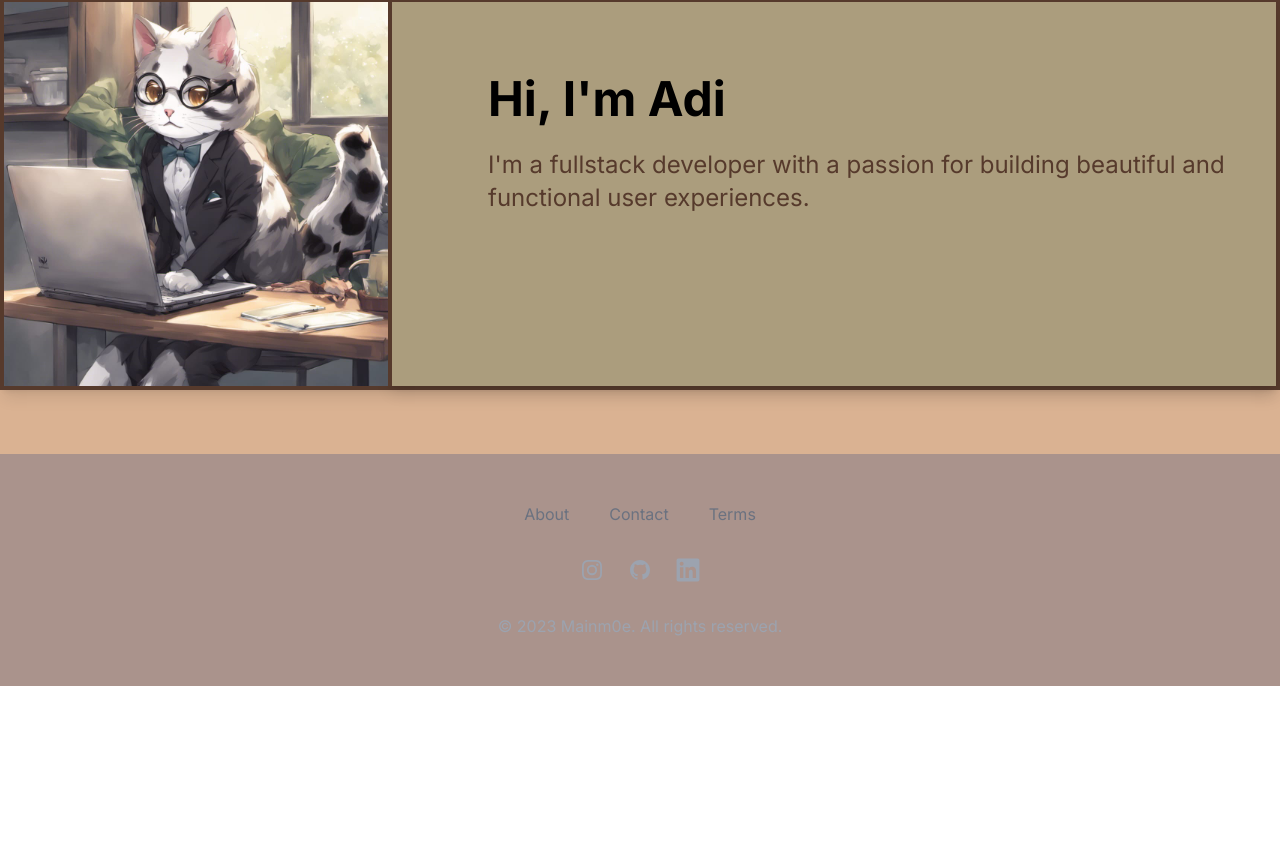
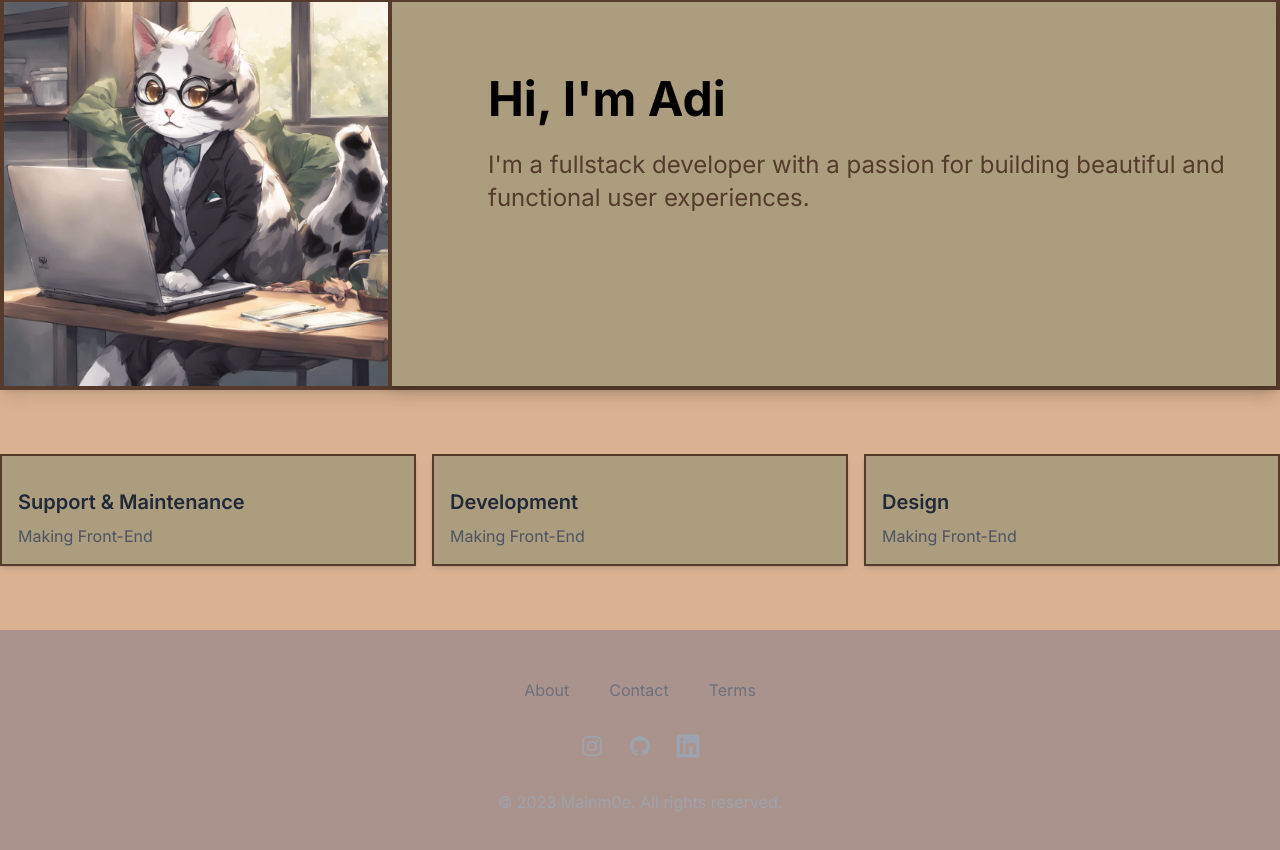
Before and after one commit to Mainm0e/mainm0e_page, a Next.js app: page / in a window 1280 px wide. Shown: the part 866-1716 px from the top of the page. Before the commit the page ends 1552 px from the top, so only its background shows below. Built offline with nearby package versions, Linux system fonts and the light colour scheme.

Commit message:
update services component

```diff
--- a/app/page.tsx
+++ b/app/page.tsx
@@ -1,6 +1,7 @@
 import { features } from "process";
 import Hero from "../components/section/Hero";
 import Introduction from "../components/section/Introduction";
+import Services from "../components/section/Services";
 /* portfolio fullstact developer */
 export default function Home() {
   return (
@@ -15,9 +16,11 @@ export default function Home() {
       <section id="introduction" className="pb-16 flex justify-center">
         <Introduction />
       </section>
+      <section id="services" className="pb-16 flex justify-center">
+        <Services />
+      </section>
 {/* //! relesed later
       <section id="featured_projects"></section>
-      <section id="services"></section>
      */}
     </main>
   );
--- a/components/header/Navbar.tsx
+++ b/components/header/Navbar.tsx
@@ -43,24 +43,26 @@ function Navbar() {
   };
 
   const styleHandler = () => {
+    console.log("scrollPosition", path)
    if (path === "/") {
       if (scrollPosition < 500) {
-        return true ;
+        return false ;
       } else {
-        return false ;
+        return true;
       }
     } else {
-      return false;
+      return true;
     }
   };
 
   return (
     <>
-    {(path === "/") ? (
+    {(path !== "/") ? (
+
 <nav
 className="navbar bg-primary md:px-40 fixed top-0 z-20 left-0 right-0"
 style={{
-        backgroundColor: `rgba(86,58,44, ${styleHandler() ? 0.1 : 1})`,
+  backgroundColor: `rgba(86,58,44,1)`,
   transition: "background-color 0.5s ease",
 }}
 data-aos="fade-down"
@@ -120,7 +122,7 @@ function Navbar() {
       <nav
       className="navbar bg-primary md:px-40 fixed top-0 z-20 left-0 right-0"
       style={{
-          backgroundColor: `rgba(86,58,44,1)`,
+        backgroundColor: `rgba(86,58,44, ${styleHandler() ? 1 : 0.1})`,
         transition: "background-color 0.5s ease",
       }}
       data-aos="fade-down"
--- a/components/section/AboutProject.tsx
+++ b/components/section/AboutProject.tsx
@@ -51,7 +51,7 @@ export default function AboutProject() {
     ) : (
         <div className="flex flex-row flex-wrap justify-center gap-5">
         {data.web_applications.map((project, index) => (
-            <div className="card w-96 bg-neutral shadow-xl">
+            <div className="card w-96 bg-neutral shadow-xl" key={index}>
                 <figure >
                 <img
                     src={project.image}
--- /dev/null
+++ b/components/section/Services.tsx
@@ -0,0 +1,67 @@
+"use client";
+import React, { useEffect, useState } from "react";
+
+interface info {
+  Title: string;
+  Description: string;
+  Icon: string;
+}
+
+interface services {
+  "web applications": info[];
+}
+interface services_data {
+  my_services: services;
+}
+
+export default function Services() {
+  const [data, setData] = useState<services_data>({
+    my_services: {
+      "web applications": [],
+    },
+  });
+  const [isLoading, setIsLoading] = useState(true);
+
+  useEffect(() => {
+    fetch("./data/services.json")
+      .then((response) => response.json())
+      .then((jsonData: services_data) => {
+        setData(jsonData);
+        setTimeout(() => {
+          setIsLoading(false);
+        }, 1000);
+      })
+      .catch((error) => {
+        console.error("Error loading JSON data:", error);
+      });
+  }, []);
+
+  return (
+    <>
+      <div className="container">
+        {isLoading ? (
+          <div className="flex flex-row items-center justify-center">
+            <span className="loading loading-spinner loading-lg"></span>
+          </div>
+        ) : (
+          <div className="grid grid-cols-1 md:grid-cols-2 lg:grid-cols-3 gap-4">
+            {data.my_services["web applications"].map((service, index) => (
+              <div className="bg-accent p-4 border-2 border-primary shadow-md" key={index}>
+                {/* Icon */}
+                <div className="text-3xl text-text-label mb-4">
+                  <i className={service.Icon}></i>
+                </div>
+
+                {/* Title */}
+                <h2 className="text-xl font-semibold mb-2">{service.Title}</h2>
+
+                {/* Description */}
+                <p className="text-gray-600">{service.Description}</p>
+              </div>
+            ))}
+          </div>
+        )}
+      </div>
+    </>
+  );
+}
--- /dev/null
+++ b/public/data/services.json
@@ -0,0 +1,22 @@
+{
+    "my_services": {
+        "web applications": [{
+                "Title": "Support & Maintenance",
+                "Description": "Making Front-End",
+                "Icon": "fa-solid fa-screwdriver-wrench fa-bounce"
+            },
+            {
+                "Title": "Development",
+                "Description": "Making Front-End",
+                "Icon": "fa-solid fa-code fa-beat"
+            },
+            {
+                "Title": "Design",
+                "Description": "Making Front-End",
+                "Icon": "fa-solid fa-paintbrush fa-flip"
+
+            }
+
+        ]
+    }
+}
```
Lines whose indentation alone changed are shown as unchanged.
